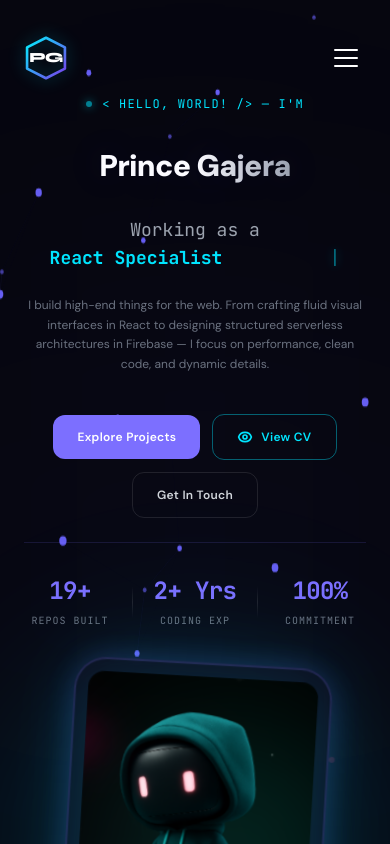
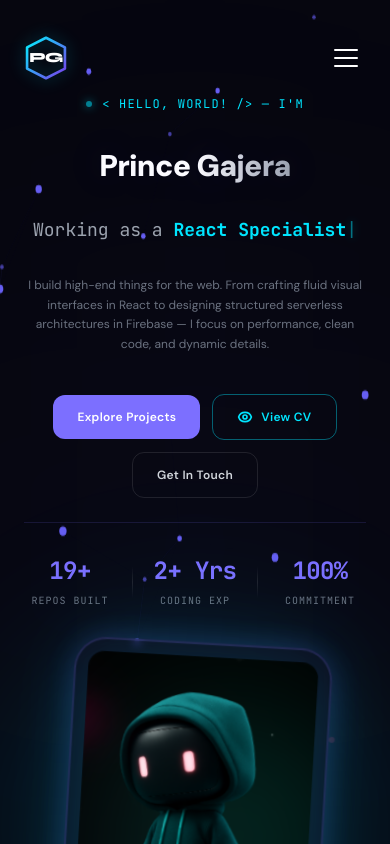
Before and after one commit to princegajera1/portfolio, a React (Vite) app in the folder frontend/: page / in a window 390 px wide. Shown: the top 844 px of the page. Built offline with nearby package versions, Linux system fonts and the light colour scheme.

Commit message:
fix: correct typewriter cursor spacing and resolve View CV popup blocked/blank page issue

```diff
--- a/frontend/src/admin/Dashboard.jsx
+++ b/frontend/src/admin/Dashboard.jsx
@@ -314,25 +314,8 @@ export default function Dashboard() {
       }
 
       try {
-        const newWindow = window.open();
-        if (newWindow) {
-          newWindow.document.write(`
-            <!DOCTYPE html>
-            <html>
-              <head>
-                <title>Prince Gajera - Resume</title>
-                <style>
-                  body, html { margin: 0; padding: 0; width: 100%; height: 100%; overflow: hidden; background-color: #0b0f19; }
-                  iframe { border: none; width: 100%; height: 100%; }
-                </style>
-              </head>
-              <body>
-                <iframe src="${resumeData.url}"></iframe>
-              </body>
-            </html>
-          `);
-          newWindow.document.close();
-        } else {
+        const win = window.open(resumeData.url, '_blank', 'noopener,noreferrer');
+        if (!win) {
           toast.error("Popup blocked! Please allow popups to view the resume.");
         }
       } catch (err) {
--- a/frontend/src/components/sections/HeroSection.jsx
+++ b/frontend/src/components/sections/HeroSection.jsx
@@ -155,7 +155,7 @@ export default function HeroSection() {
           </h1>
 
           <div className="hero-role text-lg sm:text-xl md:text-2xl font-mono text-gray-400 min-h-[36px] select-none">
-            Working as a <span ref={typedRef} className="text-secondary font-bold inline-block min-w-[280px] sm:min-w-[320px] text-left" style={{ overflow: 'visible' }} />
+            Working as a <span ref={typedRef} className="text-secondary font-bold" />
           </div>
 
           <p className="hero-bio text-gray-500 max-w-xl text-xs sm:text-sm md:text-base leading-relaxed font-sans animate-fade-in">
@@ -170,28 +170,23 @@ export default function HeroSection() {
             >
               Explore Projects
             </a>
-            <button
-              onClick={() => {
+            <a
+              href={resumeUrl}
+              target="_blank"
+              rel="noopener noreferrer"
+              onClick={(e) => {
                 if (resumeUrl === '#' || !resumeUrl) {
+                  e.preventDefault();
                   toast.info("No resume uploaded yet! Please upload a PDF in the admin panel Stats tab.");
                   return;
                 }
                 if (resumeUrl.startsWith('blob:')) {
+                  e.preventDefault();
                   localStorage.removeItem('resume_url');
                   localStorage.removeItem('prince_resume_metadata');
                   setResumeUrl('/resume.pdf');
                   toast.error("The resume file has expired. Please upload a new PDF in the admin panel.");
                   return;
-                }
-
-                try {
-                  const win = window.open(resumeUrl, '_blank', 'noopener,noreferrer');
-                  if (!win) {
-                    toast.error("Popup blocked! Please allow popups to view the resume.");
-                  }
-                } catch (e) {
-                  console.error(e);
-                  toast.error("Error opening PDF viewer.");
                 }
               }}
               className="px-6 py-3.5 border border-secondary/40 hover:border-secondary text-secondary hover:text-white
@@ -202,7 +197,7 @@ export default function HeroSection() {
                 <path strokeLinecap="round" strokeLinejoin="round" d="M2.458 12C3.732 7.943 7.523 5 12 5c4.478 0 8.268 2.943 9.542 7-1.274 4.057-5.064 7-9.542 7-4.477 0-8.268-2.943-9.542-7z" />
               </svg>
               <span>View CV</span>
-            </button>
+            </a>
             <a
               href="#contact"
               className="px-6 py-3.5 border border-white/10 hover:border-primary text-gray-300 hover:text-white
```
